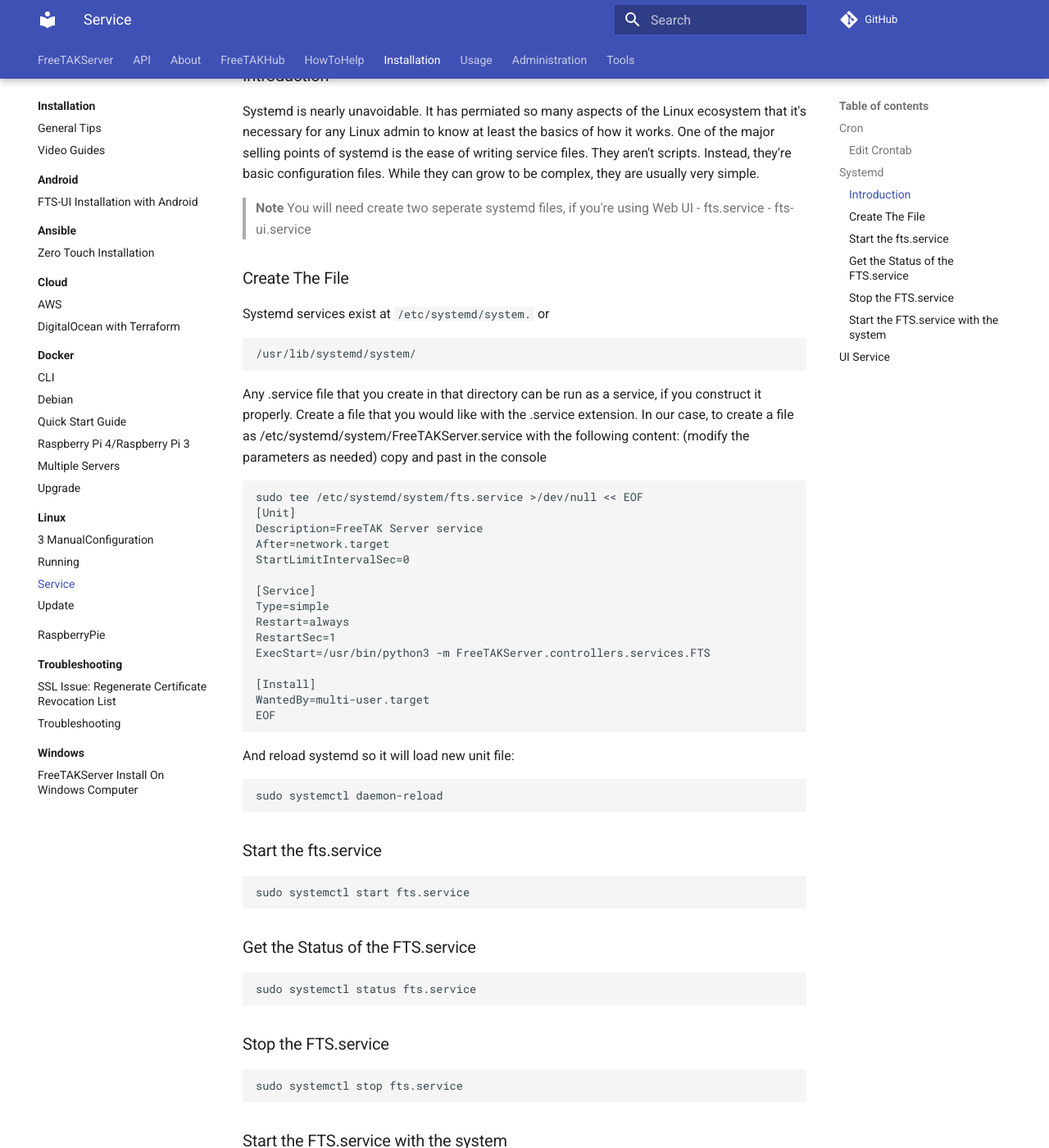
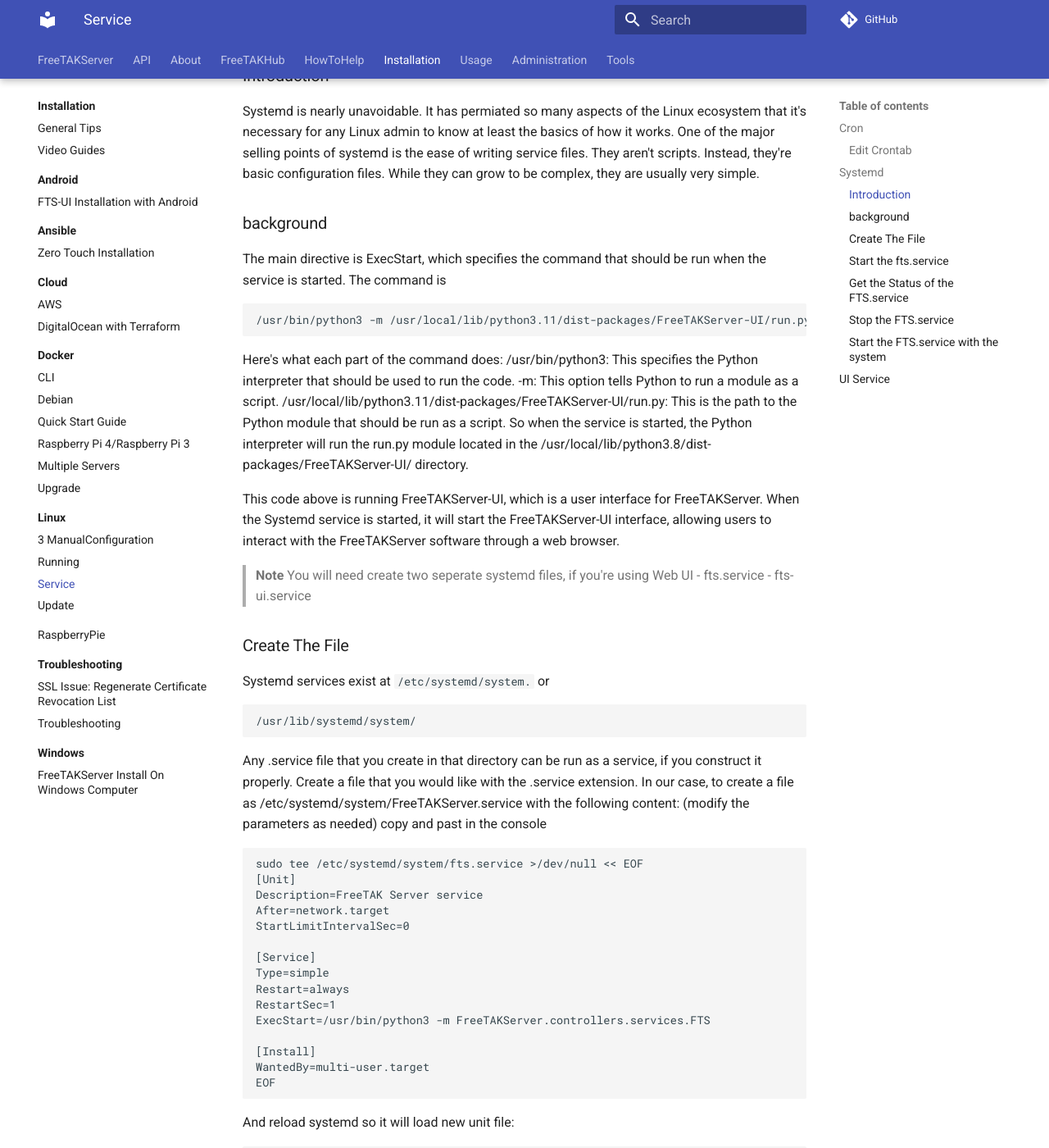
Before and after one commit to FreeTAKTeam/FreeTAKServer-User-Docs, an MkDocs documentation site: the page built from docs/docs/Installation/Linux/Service.md, in a window 1280 px wide and 1400 px high, scrolled down 683 px. Shown: the whole window at 82% size. Built offline with MkDocs 1.6.1 and Material for MkDocs 9.7.7, drawn with Linux system fonts in a browser that asks for light colours; comment, search, counter and statistics services are not loaded; the version menu is left out; some of the changed text lies outside the part shown.

Commit message:
added background and fixed typos

````diff
--- a/docs/docs/Installation/Linux/Service.md
+++ b/docs/docs/Installation/Linux/Service.md
@@ -24,6 +24,18 @@
 Systemd is nearly unavoidable. It has permiated so many aspects of the Linux ecosystem that it's necessary for any Linux admin to know at least the basics of how it works.
 One of the major selling points of systemd is the ease of writing service files.
 They aren't scripts. Instead, they're basic configuration files. While they can grow to be complex, they are usually very simple.
+### background
+The main directive is ExecStart, which specifies the command that should be run when the service is started. The command is
+```
+/usr/bin/python3 -m /usr/local/lib/python3.11/dist-packages/FreeTAKServer-UI/run.py.
+```
+Here's what each part of the command does:
+/usr/bin/python3: This specifies the Python interpreter that should be used to run the code.
+-m: This option tells Python to run a module as a script.
+/usr/local/lib/python3.11/dist-packages/FreeTAKServer-UI/run.py: This is the path to the Python module that should be run as a script.
+So when the service is started, the Python interpreter will run the run.py module located in the /usr/local/lib/python3.8/dist-packages/FreeTAKServer-UI/ directory.
+
+This code above is  running  FreeTAKServer-UI, which is a user interface for  FreeTAKServer. When the Systemd service is started, it will start the FreeTAKServer-UI interface, allowing users to interact with the FreeTAKServer software through a web browser.
 
 >**Note**
 > You will need create two seperate systemd files, if you're using Web UI
@@ -100,7 +112,7 @@
 Type=simple
 Restart=always
 RestartSec=1
-ExecStart=/usr/bin/python3 -/usr/local/lib/python3.8/dist-packages/FreeTAKServer-UI/run.py
+ExecStart=/usr/bin/python3 -m /usr/local/lib/python3.11/dist-packages/FreeTAKServer-UI/run.py
 
 [Install]
 WantedBy=multi-user.target
````
Also changed, not shown: other parts of docs/docs/Installation/Linux/Service.md (+1 -1 lines).
